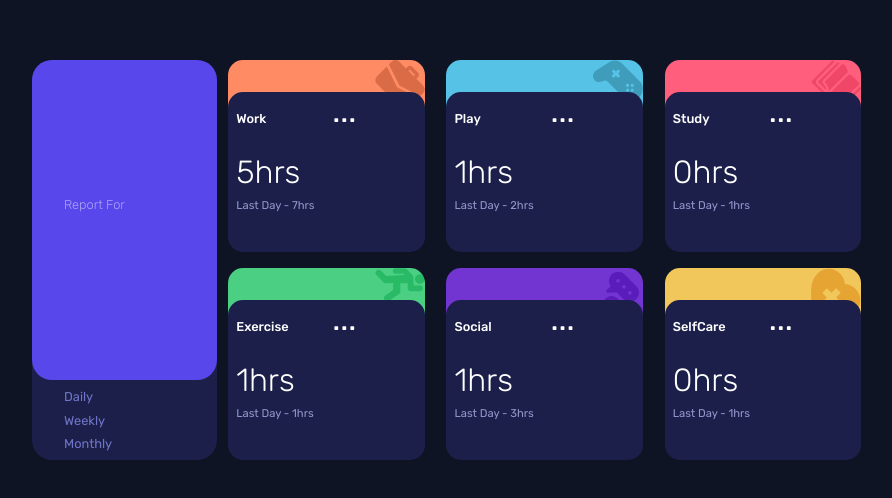
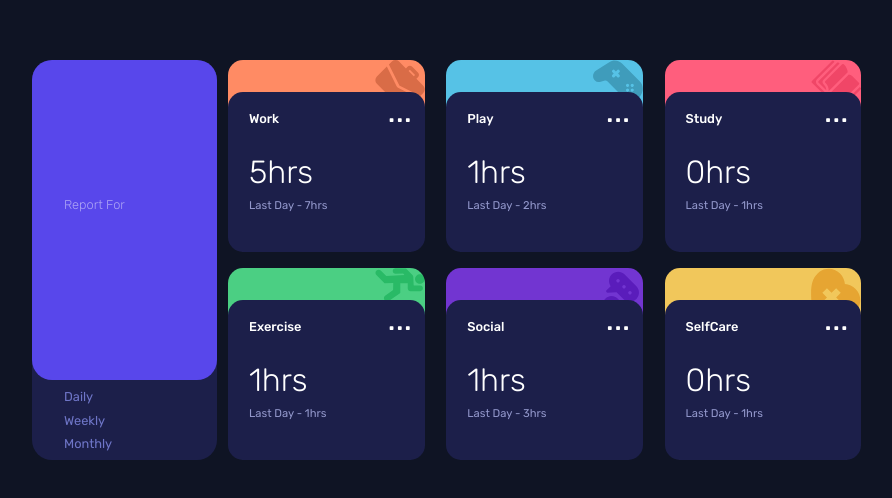
Before and after one commit to PiotrBablok/Time_Tracking_Dashboard, a React (Create React App) app: page / in a window 1280 px wide. Shown: the part 140-638 px from the top of the page, without its empty margins (192-1084 px from the left). Built offline with nearby package versions, Linux system fonts and the light colour scheme; no server answers.

Commit message:
Adjust PersonActivities css

```diff
--- a/src/components/person_activities/PersonActivities.css
+++ b/src/components/person_activities/PersonActivities.css
@@ -30,6 +30,13 @@
     height: 10rem;
     width: 100%;
     border-radius: 15px;
+    transition: 0.5s;
+}
+
+.activities__holder-data:hover {
+    cursor: pointer;
+    transition-timing-function: ease-out;
+    background-color: rgb(52, 57, 123);
 }
 
 .activities__holder-data p {
@@ -49,6 +56,12 @@
     grid-area: 1/2/2/3;
     text-align: right;
     font-size: 2rem;
+    transition: 0.5s;
+}
+
+.activities__holder-data p:nth-child(2):hover {
+    font-size: 2.3rem;
+    transition-timing-function: ease-out;
 }
 
 .activities__holder-data p:nth-child(3) {
@@ -72,7 +85,6 @@
 .activities__holder-Work {
     background-color: rgb(255, 139, 100);
     background-image: url('../../media/icon-work.svg');
-
 }
 
 .activities__holder-Play {
@@ -117,7 +129,7 @@
     }
 
     .activities__holder-data {
-        grid-template-columns: 6rem 3.8rem;
+        grid-template-columns: 7rem 1fr;
         grid-template-rows: repeat(3, minmax(0, 1fr));
         height: 10rem;
     }
@@ -131,24 +143,28 @@
     .activities__holder-data p:nth-child(1) {
         font-size: 0.8rem;
         grid-area: 1/1/2/2;
+        padding-left: 0.8rem;
     }
 
     .activities__holder-data p:nth-child(2) {
         grid-area: 1/2/4/3;
-        justify-self: flex-start;
+        justify-self: flex-end;
         align-self: flex-start;
+        padding-right: 0.8rem;
     }
 
     .activities__holder-data p:nth-child(3) {
         grid-area: 2/1/3/2;
         align-self: center;
+        padding-left: 0.8rem;
     }
 
     .activities__holder-data p:nth-child(4) {
         grid-area: 3/1/4/2;
         font-size: 0.7rem;
-        width: 5rem;
+        width: 7rem;
         padding: 0;
+        padding-left: 0.8rem;
         text-align: left;
         align-self: flex-start;
     }
```
